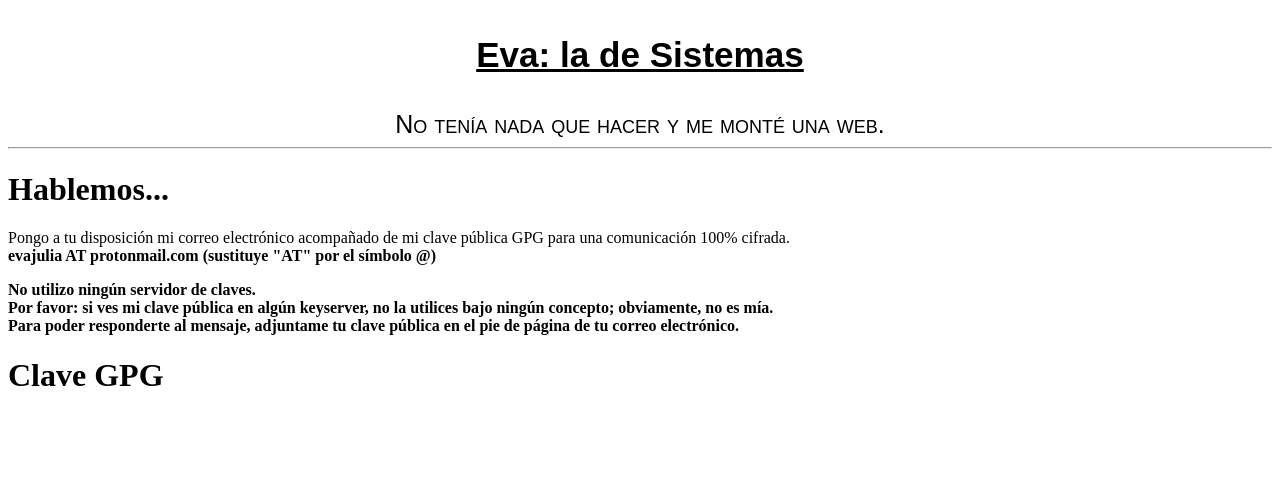
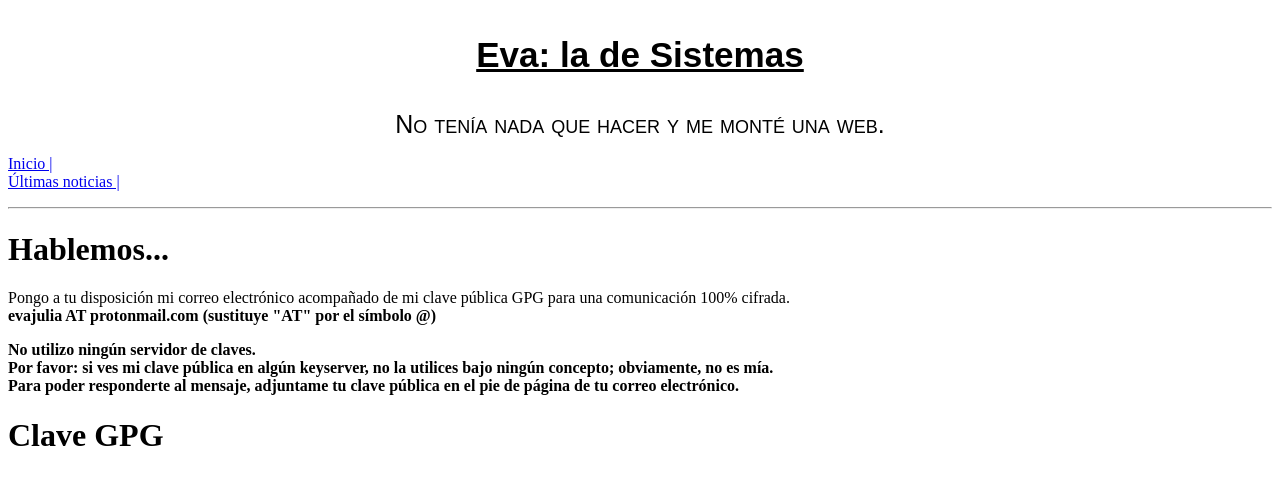
Before and after one commit to Julia-ASIR/mellamoeva, a plain HTML site: page paginas/contacto.html in a window 1280 px wide. Drawn offline with Linux system fonts and the light colour scheme; files whose address does not match are found by name.

Commit message:
Update contacto.html

```diff
--- a/paginas/contacto.html
+++ b/paginas/contacto.html
@@ -17,6 +17,13 @@
     No tenía nada que hacer y me monté una web.
   </div>
   <!--FIN ENCABEZADO-->
+
+  <div id="menu">
+    <p>
+      <a href="julia-asir.github.io/mellamoeva">Inicio | </a><br>
+      <a href="julia-asir.github.io/mellamoeva#ultimas">Últimas noticias | </a><br>
+    </p>
+  </div>
   <hr>
 
   <h1>Hablemos...</h1>
```
